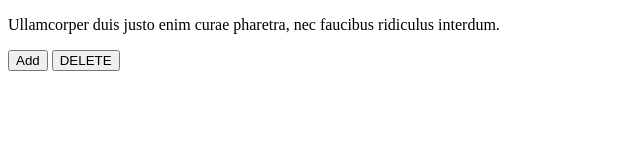
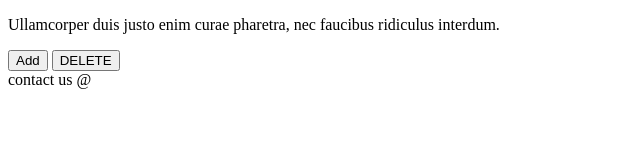
Before and after one commit to SaiyanPi/GitHub, a plain HTML site: page users/MANAGER.HTML in a window 1280 px wide. Shown: the full height of the page, 0-640 px from the left. Drawn offline with Linux system fonts and the light colour scheme.

Commit message:
manager - footer

```diff
--- a/users/MANAGER.HTML
+++ b/users/MANAGER.HTML
@@ -10,4 +10,5 @@
     <button>Add</button>
     <button>DELETE</button>
 </body>
+<footer>contact us @</footer>
 </html>
```
